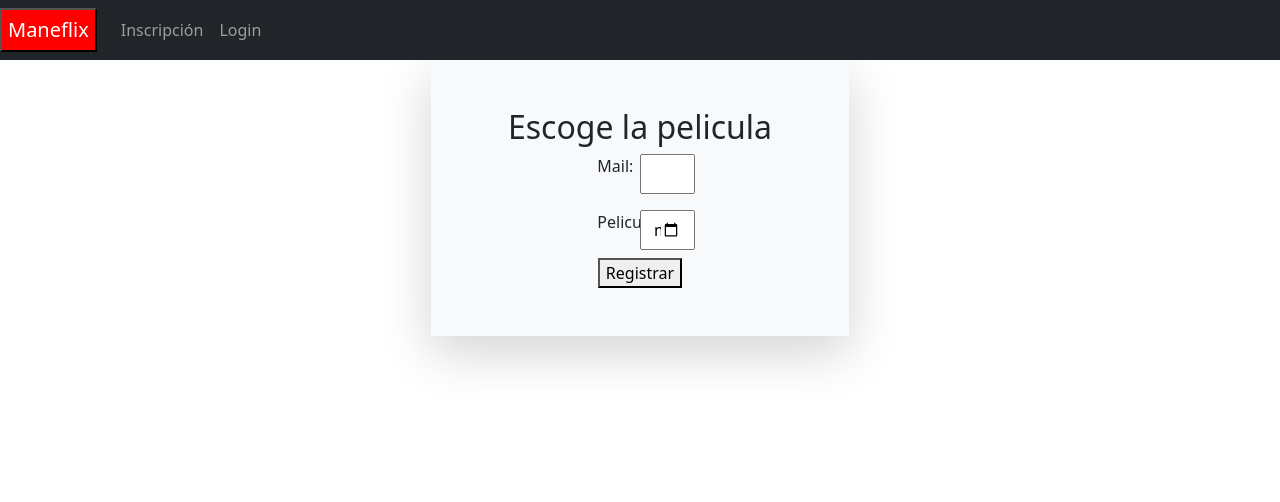
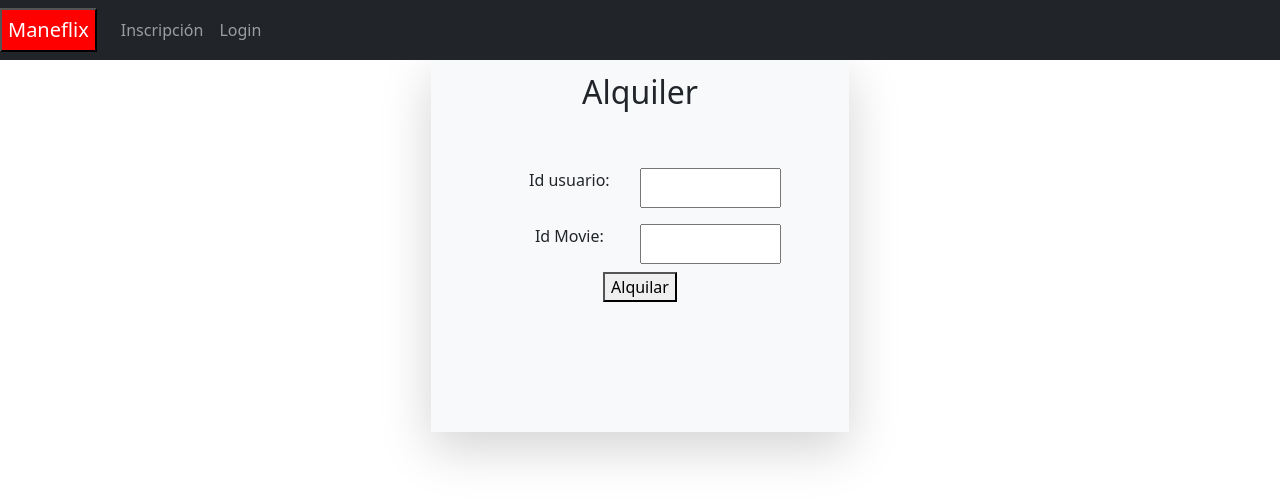
Before and after one commit to Manelus/frontmovies, a React (Create React App) app: page /nuevoPedido in a window 1280 px wide. Shown: the top 502 px of the page. Built offline with nearby package versions, Linux system fonts and the light colour scheme.

Commit message:
hecho alquiler falta que acepte los datos

```diff
--- a/src/App.js
+++ b/src/App.js
@@ -15,6 +15,7 @@ import Login from './components/nav-bar/login';
 import Logout from './components/nav-bar/logout';
 import Usuarios from "./components/pages/usuarios";
 import Movies from "./components/pages/movies";
+import Movie from "./components/pages/movie";
 import Pedidos from "./components/pages/pedidos";
 import NuevoPedido from "./components/pages/nuevopedido";
 
@@ -33,6 +34,7 @@ function App() {
           <Route path="usuarios" element={<Usuarios />} />
         {/* movies */}
           <Route path="movies" element={<Movies />} />
+          <Route path="movie" element={<Movie />} />
         {/* pedidos */}
           <Route path="pedidos" element={<Pedidos />} />
           <Route path="nuevoPedido" element={<NuevoPedido />} />
--- a/src/components/pages/movies.js
+++ b/src/components/pages/movies.js
@@ -4,7 +4,7 @@ import axios from "axios";
 import "./movie.css";
 
 const api_key = "435c8880fa41fdbe5fba133c47f78d2b";
-const BASE_URL = "https://api.themoviedb.org/3";
+const BASE_URL = "https://api.themoviedb.org/3/movie/popular?api_key=cea68b520beecac6718820e4ac576c3a&language=es-ES";
 const getImage = (path) => `https://image.tmdb.org/t/p/w300/${path}`;
 
 function App() {
@@ -34,7 +34,7 @@ function App() {
           ))}
         </div>
       </header>
-      <button className="buttonLink my-5"><Link to='nuevopedido'>Pedido</Link></button>
+      <button className="buttonLink my-5"><Link to='/nuevopedido'>Pedido</Link></button>
       <button className="buttonLink my-5"><Link to='pedido'>Tus pedidos</Link></button>
     </div>
 
--- a/src/components/pages/nuevopedido.js
+++ b/src/components/pages/nuevopedido.js
@@ -1,53 +1,64 @@
-import React, { useEffect, useState } from "react";
-import servicios from "../services/services"
+import React from "react";
+import { Navigate } from "react-router-dom";
+import Auth from "../services/services";
 
 class nuevoPedido extends React.Component {
-    constructor(props) {
-      super(props);
-      this.state = {nombrePelicula: '', fecha: '', hora: '', isRegisted: false};
-      this.handleChange = this.handleChange.bind(this);
-      this.handleSubmit = this.handleSubmit.bind(this);
+  constructor(props){
+      super(props)
+      this.state = {idUser: '',idMovie: '', submitDone:false, error:null}
+      this.handleChange = this.handleChange.bind(this)
+      this.handleSubmit = this.handleSubmit.bind(this)
   }
 
-    handleChange(event) {
-      this.setState({[event.target.name]: event.target.value});
+  handleChange(event){
+    this.setState({[event.target.idUser]: event.target.value})
+    this.setState({[event.target.idMovie]: event.target.value})
   }
 
-    handleSubmit(e) {
+  async handleSubmit(e){
       e.preventDefault();
 
-      if (!this.state.user || !this.state.password) {
-      } else {
-        this.setState({isRegisted: true});
-        setTimeout(() => {
-          this.setState({isRegisted: false})
-        }, 3000)
-
+      try {
+          Auth.registrar(
+            this.state.idUser,
+            this.state.idMovie
+          )
+              .then((res)=>
+                {this.setState({ submitDone:true })})
+              .catch(err =>{this.setState({error:err}); console.log(err)})
+      } catch (error) {
+        this.setState({error:error}); console.log(error)
       }
   }
 
-    render() {
+    render(){
       return (
-          <div className="container">
-              <h2>Escoge la pelicula</h2>
-              <form className="w-50 m-auto" onSubmit={this.handleSubmit}>
-                  <div className="container">
-                      <label className="row m-2 mb-3">
-                          <p className="col-6">Mail:</p>
-                          <input className="col-6" name="mail" type='text' required onChange={this.handleChange}/>
+          <div className="h-75 pb-5 d-flex flex-column align-items-between justify-content-center">
+              <div>
+                <h2 className="mb-5">Alquiler</h2>
+                <form onSubmit={this.handleSubmit}>
+                  <div className="container d-flex flex-column align-items-between justify-content-center" >
+                  <label className="row m-2">
+                      <p className="col-6">Id usuario:</p>
+                      <input className="col-6" name="idUser" type='text' required value={this.state.email} onChange={this.handleChange} />
                     </label>
                     <label className="row m-2">
-                          <p className="col-6">Pelicula:</p>
-                          <input className="col-6" name="pelicula" type='date' required onChange={this.handleChange}/>
+                      <p className="col-6">Id Movie:</p>
+                      <input className="col-6" name="idMovie" type='text' required value={this.state.nombre} onChange={this.handleChange} />
                     </label>
                   </div>
+                  <button className="primary" type="submit">Alquilar</button>
                 </form>
-
-              <button type="submit">Registrar</button>
-
+                {(this.state.error !== null) &&
+                <div className="error">Error del sistema</div>
+                }
+                {this.state.submitDone &&<Navigate to="/Movies" replace={true} />}
+              </div>
           </div>
       )
   }
+
 }
 
+
   export default nuevoPedido
--- a/src/components/services/services.js
+++ b/src/components/services/services.js
@@ -20,10 +20,19 @@ class Servicios {
         })
     }
 
-    getPedidos(){
-        return axios.get(url + 'pedidos/pedido', {
-            headers: authHeader()
-        })
+    async pedidos(idUser, idMovie){
+        try {
+            const res = await axios.post(url + 'pedidos', {
+                idUser,
+                idMovie
+            })
+            console.log(res)
+            return true
+
+        } catch (error) {
+            console.log(error)
+            throw new Error(error.message)
+        }
     }
 }
 
```
Also changed, not shown: src/components/pages/movie.js (added). Lines whose indentation alone changed are shown as unchanged.
